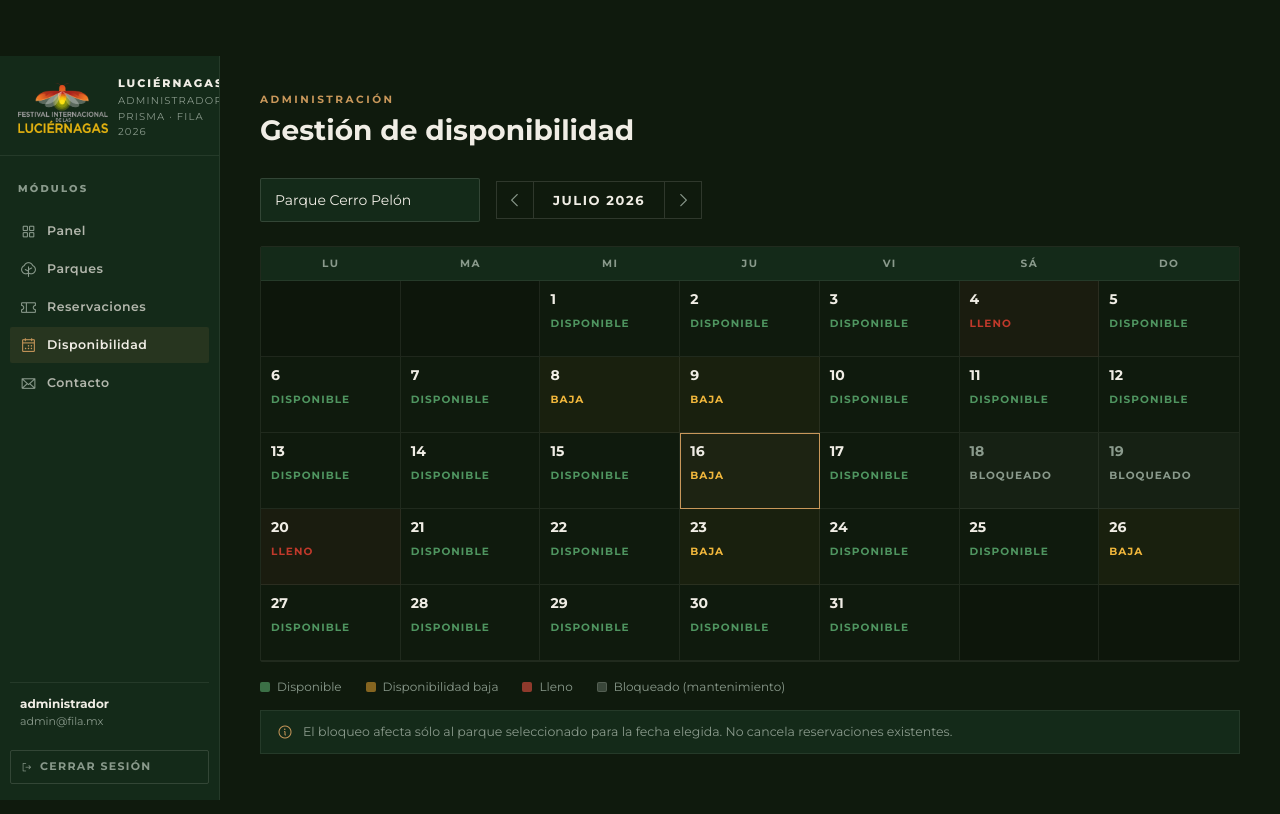
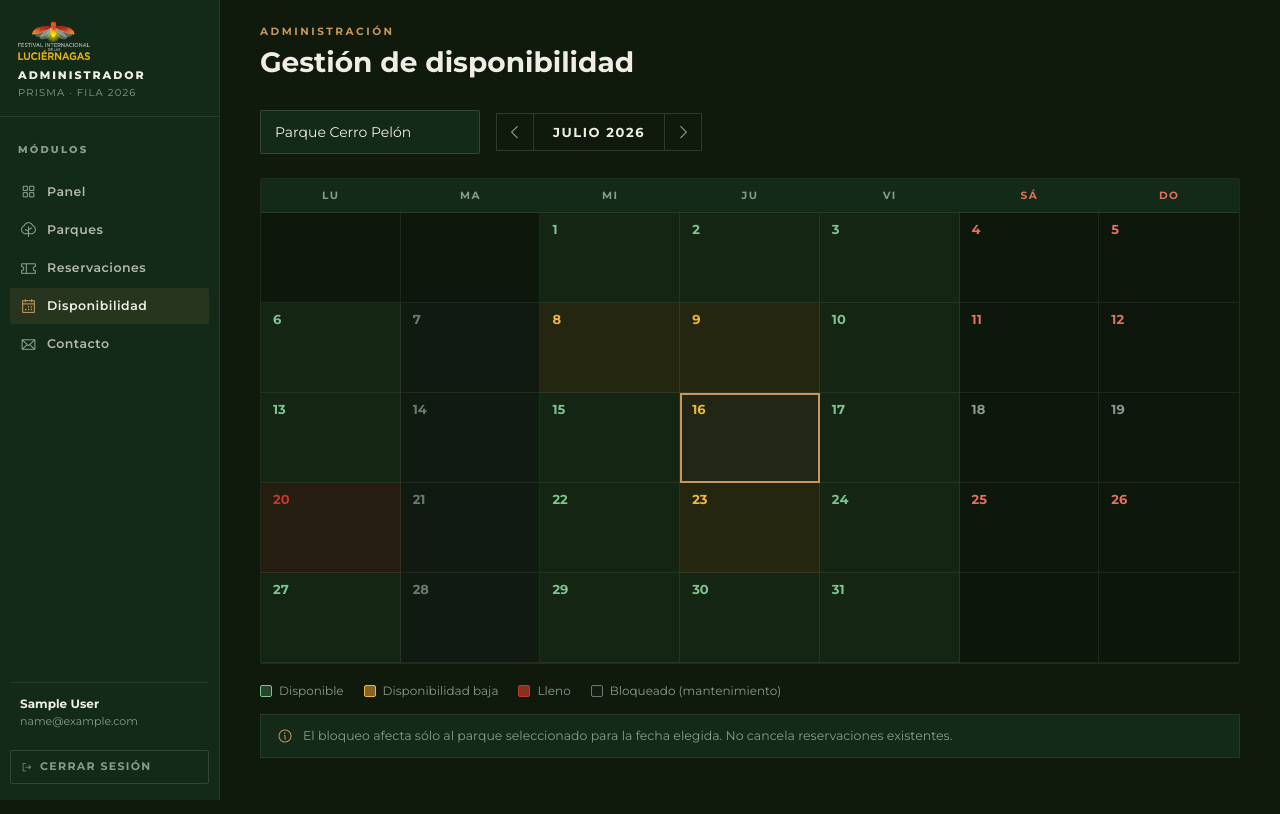
Before and after one commit to YamilSalazar/Prisma, a Django app: page /fila-admin/disponibilidad/ in a window 1280 px wide. Run offline with Django 5.2, Linux system fonts and the light colour scheme; the visitor is signed in with stand-in values (Sample User, id 1).

Commit message:
Cambios admin

```diff
--- a/apps/core/static/core/css/admin.css
+++ b/apps/core/static/core/css/admin.css
@@ -12,7 +12,6 @@
       --line-strong: rgba(240, 237, 229, 0.14);
       /* admin extras */
       --sidebar-w: 220px;
-      --topbar-h:  56px;
       --green:  #396E45;
       --red:    #C0392B;
       --amber:  #F1B73C;
@@ -35,21 +34,21 @@
     input, select, textarea { outline: 0; }
 
     /* ── Screen wrapper ──────────────────────────────────────── */
-    .screen { display: none; padding-top: var(--topbar-h); min-height: 100vh; }
+    .screen { display: none; min-height: 100vh; }
     .screen.is-active { display: block; }
 
     /* ── Admin shell ─────────────────────────────────────────── */
     .admin-shell {
       display: grid;
       grid-template-columns: var(--sidebar-w) 1fr;
-      min-height: calc(100vh - var(--topbar-h));
+      min-height: 100vh;
     }
 
     /* ── Sidebar ─────────────────────────────────────────────── */
     .sidebar {
       position: sticky;
-      top: var(--topbar-h);
-      height: calc(100vh - var(--topbar-h));
+      top: 0;
+      height: 100vh;
       display: flex;
       flex-direction: column;
       background: var(--deep-2);
@@ -60,8 +59,9 @@
 
     .sidebar__brand {
       display: flex;
-      align-items: center;
-      gap: 10px;
+      flex-direction: column;
+      align-items: flex-start;
+      gap: 8px;
       padding: 20px 18px 16px;
       border-bottom: 1px solid var(--line);
       margin-bottom: 16px;
@@ -185,7 +185,7 @@
 
     /* ── Admin main content ──────────────────────────────────── */
     .admin-main {
-      padding: 36px 40px 56px;
+      padding: 24px 40px 56px;
       min-width: 0;
     }
 
@@ -815,37 +815,40 @@
     }
 
     .cal-cell {
-      padding: 8px 10px;
-      min-height: 76px;
+      padding: 10px 12px;
+      min-height: 90px;
       border-right: 1px solid var(--line);
       border-bottom: 1px solid var(--line);
       cursor: pointer;
-      transition: background .1s;
+      transition: background .12s;
       position: relative;
     }
 
     .cal-cell:nth-child(7n) { border-right: 0; }
 
-    .cal-cell:hover { background: rgba(240,237,229,.03); }
+    .cal-cell:hover { background: rgba(240,237,229,.04); }
 
-    .cal-cell--empty { cursor: default; background: rgba(10,16,8,.3); }
+    .cal-cell--empty { cursor: default; background: rgba(10,16,8,.25); }
+
+    /* Sábado y domingo: fondo levemente más oscuro */
+    .cal-cell:nth-child(7n+6),
+    .cal-cell:nth-child(7n) { background: rgba(10,16,8,.18); }
+    .cal-cell--empty:nth-child(7n+6),
+    .cal-cell--empty:nth-child(7n) { background: rgba(10,16,8,.30); }
 
     .cal-cell__date {
-      font-size: 14px;
+      font-size: 13px;
       font-weight: 700;
-      margin-bottom: 6px;
+      color: var(--cream);
+      line-height: 1;
     }
 
-    .cal-cell__status {
-      font-size: 10.5px;
-      font-weight: 700;
-      letter-spacing: .1em;
-      text-transform: uppercase;
-    }
+    /* Ocultar texto de estado — el color de fondo es suficiente */
+    .cal-cell__status { display: none; }
 
     .cal-cell__edit {
       position: absolute;
-      top: 6px; right: 8px;
+      bottom: 8px; right: 10px;
       color: var(--muted);
       font-size: 13px;
       opacity: 0;
@@ -854,31 +857,31 @@
 
     .cal-cell:hover .cal-cell__edit { opacity: 1; }
 
-    .cal-cell--available { background: transparent; }
-    .cal-cell--available .cal-cell__status { color: #4f9560; }
+    /* Colores de estado — fondo y número del mismo tono */
+    .cal-cell--available { background: rgba(47,90,55,.18); }
+    .cal-cell--available .cal-cell__date { color: #7ec490; }
 
-    .cal-cell--low { background: rgba(184,134,42,.06); }
-    .cal-cell--low .cal-cell__status { color: var(--amber); }
+    .cal-cell--low { background: rgba(184,134,42,.12); }
+    .cal-cell--low .cal-cell__date { color: #f1b73c; }
 
-    .cal-cell--full { background: rgba(198,72,58,.06); }
-    .cal-cell--full .cal-cell__status { color: var(--red); }
+    .cal-cell--full { background: rgba(192,57,43,.12); }
+    .cal-cell--full .cal-cell__date { color: #c0392b; }
 
-    .cal-cell--blocked { background: rgba(138,154,140,.06); }
-    .cal-cell--blocked .cal-cell__date { color: var(--muted); }
-    .cal-cell--blocked .cal-cell__status { color: var(--muted); }
+    .cal-cell--blocked { background: rgba(20,28,20,.55); }
+    .cal-cell--blocked .cal-cell__date { color: #6a7a6c; }
 
     .cal-cell--selected {
-      background: rgba(200,151,90,.08) !important;
-      border-color: rgba(200,151,90,.3) !important;
-      outline: 1px solid var(--gold);
-      outline-offset: -1px;
+      background: rgba(200,151,90,.10) !important;
+      outline: 2px solid var(--gold);
+      outline-offset: -2px;
     }
 
     .cal-legend {
       display: flex;
-      gap: 24px;
-      margin-top: 16px;
+      gap: 20px;
+      margin-top: 18px;
       flex-wrap: wrap;
+      align-items: center;
     }
 
     .cal-legend span {
@@ -890,14 +893,23 @@
     }
 
     .legend-dot {
-      width: 10px; height: 10px;
+      width: 12px; height: 12px;
       border-radius: 2px;
+      flex-shrink: 0;
     }
 
-    .legend-dot--available { background: rgba(79,149,96,.7); }
-    .legend-dot--low { background: rgba(184,134,42,.7); }
-    .legend-dot--full { background: rgba(198,72,58,.7); }
-    .legend-dot--blocked { background: rgba(138,154,140,.35); border: 1px solid var(--line-strong); }
+    .legend-dot--available { background: rgba(47,90,55,.7); border: 1px solid #7ec490; }
+    .legend-dot--low { background: rgba(184,134,42,.7); border: 1px solid #f1b73c; }
+    .legend-dot--full { background: rgba(192,57,43,.7); border: 1px solid #c0392b; }
+    .legend-dot--blocked { background: rgba(20,28,20,.8); border: 1px solid #6a7a6c; }
+
+    /* Fines de semana: número en naranja/rojo como en la imagen de referencia */
+    .cal-cell--weekend .cal-cell__date { color: #e07060; }
+    .cal-cell--weekend.cal-cell--blocked .cal-cell__date { color: var(--muted); }
+
+    /* Encabezados Sá (6º) y Do (7º) dentro del grid */
+    .cal-day-label:nth-child(6),
+    .cal-day-label:nth-child(7) { color: #e07060; }
 
     .cal-footer-note {
       margin-top: 14px;
@@ -1134,6 +1146,6 @@
     .reservations-count-row strong { color: var(--cream); font-size: 14px; }
 
     .sidebar__brand-logo {
-      width: 90px;
+      width: 72px;
       height: auto;
     }
--- a/apps/core/templates/core/admin/partials/_admin-scripts.html
+++ b/apps/core/templates/core/admin/partials/_admin-scripts.html
@@ -5,12 +5,24 @@
 {% endcomment %}
 
 <script>
+  // Mapa de nombre de sección → índice del botón en el sidebar (orden del nav)
+  const SECTION_INDEX = { panel: 0, parques: 1, reservaciones: 2, disponibilidad: 3, contacto: 4 };
+
   function showScreen(name) {
+    // 1. Cambiar pantalla visible
     document.querySelectorAll('.screen').forEach(s => s.classList.remove('is-active'));
-    document.querySelectorAll('.dev-switcher button').forEach(b => b.classList.remove('is-active'));
     document.getElementById('screen-' + name).classList.add('is-active');
     const tab = document.getElementById('tab-' + name);
     if (tab) tab.classList.add('is-active');
+
+    // 2. Sincronizar is-active en TODOS los sidebars del DOM
+    document.querySelectorAll('.sidebar').forEach(sidebar => {
+      const links = sidebar.querySelectorAll('.sidebar__link');
+      links.forEach(b => b.classList.remove('is-active'));
+      const idx = SECTION_INDEX[name];
+      if (idx !== undefined && links[idx]) links[idx].classList.add('is-active');
+    });
+
     window.scrollTo(0, 0);
   }
 
@@ -23,16 +35,8 @@
     document.getElementById('modal-disponibilidad').classList.remove('is-open');
   }
 
-  // Close modal on backdrop click
+  // Cerrar modal al click en backdrop
   document.getElementById('modal-disponibilidad').addEventListener('click', function(e) {
     if (e.target === this) closeModal();
   });
-
-  // Sidebar nav sync across all screens
-  document.querySelectorAll('.sidebar__link').forEach(btn => {
-    btn.addEventListener('click', () => {
-      btn.closest('.sidebar').querySelectorAll('.sidebar__link').forEach(b => b.classList.remove('is-active'));
-      btn.classList.add('is-active');
-    });
-  });
 </script>
--- a/apps/core/templates/core/admin/partials/_sidebar.html
+++ b/apps/core/templates/core/admin/partials/_sidebar.html
@@ -14,8 +14,7 @@
       alt="Festival Internacional de las Luciérnagas"
     >
     <div class="sidebar__brand-text">
-      <strong>Luciérnagas</strong>
-      <span>Administrador</span>
+      <strong>Administrador</strong>
       <span>Prisma · FILA 2026</span>
     </div>
   </div>
@@ -39,8 +38,8 @@
   </nav>
   <div class="sidebar__spacer"></div>
   <div class="sidebar__user">
-    <strong>administrador</strong>
-    <span>admin@fila.mx</span>
+    <strong>{{ request.user.get_full_name|default:request.user.username }}</strong>
+    <span>{{ request.user.email }}</span>
   </div>
-  <button class="sidebar__logout"><i class="ph ph-sign-out"></i> Cerrar sesión</button>
+  <a href="{% url 'core:logout' %}" class="sidebar__logout"><i class="ph ph-sign-out"></i> Cerrar sesión</a>
 </aside>
--- a/apps/core/templates/core/admin/screens/_disponibilidad.html
+++ b/apps/core/templates/core/admin/screens/_disponibilidad.html
@@ -37,45 +37,45 @@
         <!-- week 1: starts Wed Jul 1 -->
         <div class="cal-cell cal-cell--empty"></div>
         <div class="cal-cell cal-cell--empty"></div>
-        <div class="cal-cell cal-cell--available" onclick="openModal('1')"><div class="cal-cell__date">1</div><div class="cal-cell__status">Disponible</div><i class="ph ph-pencil-simple cal-cell__edit"></i></div>
-        <div class="cal-cell cal-cell--available" onclick="openModal('2')"><div class="cal-cell__date">2</div><div class="cal-cell__status">Disponible</div><i class="ph ph-pencil-simple cal-cell__edit"></i></div>
-        <div class="cal-cell cal-cell--available" onclick="openModal('3')"><div class="cal-cell__date">3</div><div class="cal-cell__status">Disponible</div><i class="ph ph-pencil-simple cal-cell__edit"></i></div>
-        <div class="cal-cell cal-cell--full" onclick="openModal('4')"><div class="cal-cell__date">4</div><div class="cal-cell__status">Lleno</div><i class="ph ph-pencil-simple cal-cell__edit"></i></div>
-        <div class="cal-cell cal-cell--available" onclick="openModal('5')"><div class="cal-cell__date">5</div><div class="cal-cell__status">Disponible</div><i class="ph ph-pencil-simple cal-cell__edit"></i></div>
+        <div class="cal-cell cal-cell--available" onclick="openModal('1')"><div class="cal-cell__date">1</div><i class="ph ph-pencil-simple cal-cell__edit"></i></div>
+        <div class="cal-cell cal-cell--available" onclick="openModal('2')"><div class="cal-cell__date">2</div><i class="ph ph-pencil-simple cal-cell__edit"></i></div>
+        <div class="cal-cell cal-cell--available" onclick="openModal('3')"><div class="cal-cell__date">3</div><i class="ph ph-pencil-simple cal-cell__edit"></i></div>
+        <div class="cal-cell cal-cell--weekend cal-cell--full" onclick="openModal('4')"><div class="cal-cell__date">4</div><i class="ph ph-pencil-simple cal-cell__edit"></i></div>
+        <div class="cal-cell cal-cell--weekend cal-cell--available" onclick="openModal('5')"><div class="cal-cell__date">5</div><i class="ph ph-pencil-simple cal-cell__edit"></i></div>
 
         <!-- week 2 -->
-        <div class="cal-cell cal-cell--available" onclick="openModal('6')"><div class="cal-cell__date">6</div><div class="cal-cell__status">Disponible</div><i class="ph ph-pencil-simple cal-cell__edit"></i></div>
-        <div class="cal-cell cal-cell--available" onclick="openModal('7')"><div class="cal-cell__date">7</div><div class="cal-cell__status">Disponible</div><i class="ph ph-pencil-simple cal-cell__edit"></i></div>
-        <div class="cal-cell cal-cell--low" onclick="openModal('8')"><div class="cal-cell__date">8</div><div class="cal-cell__status">Baja</div><i class="ph ph-pencil-simple cal-cell__edit"></i></div>
-        <div class="cal-cell cal-cell--low" onclick="openModal('9')"><div class="cal-cell__date">9</div><div class="cal-cell__status">Baja</div><i class="ph ph-pencil-simple cal-cell__edit"></i></div>
-        <div class="cal-cell cal-cell--available" onclick="openModal('10')"><div class="cal-cell__date">10</div><div class="cal-cell__status">Disponible</div><i class="ph ph-pencil-simple cal-cell__edit"></i></div>
-        <div class="cal-cell cal-cell--available" onclick="openModal('11')"><div class="cal-cell__date">11</div><div class="cal-cell__status">Disponible</div><i class="ph ph-pencil-simple cal-cell__edit"></i></div>
-        <div class="cal-cell cal-cell--available" onclick="openModal('12')"><div class="cal-cell__date">12</div><div class="cal-cell__status">Disponible</div><i class="ph ph-pencil-simple cal-cell__edit"></i></div>
+        <div class="cal-cell cal-cell--available" onclick="openModal('6')"><div class="cal-cell__date">6</div><i class="ph ph-pencil-simple cal-cell__edit"></i></div>
+        <div class="cal-cell cal-cell--blocked" onclick="openModal('7')"><div class="cal-cell__date">7</div><i class="ph ph-pencil-simple cal-cell__edit"></i></div>
+        <div class="cal-cell cal-cell--low" onclick="openModal('8')"><div class="cal-cell__date">8</div><i class="ph ph-pencil-simple cal-cell__edit"></i></div>
+        <div class="cal-cell cal-cell--low" onclick="openModal('9')"><div class="cal-cell__date">9</div><i class="ph ph-pencil-simple cal-cell__edit"></i></div>
+        <div class="cal-cell cal-cell--available" onclick="openModal('10')"><div class="cal-cell__date">10</div><i class="ph ph-pencil-simple cal-cell__edit"></i></div>
+        <div class="cal-cell cal-cell--weekend cal-cell--available" onclick="openModal('11')"><div class="cal-cell__date">11</div><i class="ph ph-pencil-simple cal-cell__edit"></i></div>
+        <div class="cal-cell cal-cell--weekend cal-cell--available" onclick="openModal('12')"><div class="cal-cell__date">12</div><i class="ph ph-pencil-simple cal-cell__edit"></i></div>
 
         <!-- week 3 -->
-        <div class="cal-cell cal-cell--available" onclick="openModal('13')"><div class="cal-cell__date">13</div><div class="cal-cell__status">Disponible</div><i class="ph ph-pencil-simple cal-cell__edit"></i></div>
-        <div class="cal-cell cal-cell--available" onclick="openModal('14')"><div class="cal-cell__date">14</div><div class="cal-cell__status">Disponible</div><i class="ph ph-pencil-simple cal-cell__edit"></i></div>
-        <div class="cal-cell cal-cell--available" onclick="openModal('15')"><div class="cal-cell__date">15</div><div class="cal-cell__status">Disponible</div><i class="ph ph-pencil-simple cal-cell__edit"></i></div>
-        <div class="cal-cell cal-cell--low cal-cell--selected" onclick="openModal('16')"><div class="cal-cell__date">16</div><div class="cal-cell__status">Baja</div><i class="ph ph-pencil-simple cal-cell__edit"></i></div>
-        <div class="cal-cell cal-cell--available" onclick="openModal('17')"><div class="cal-cell__date">17</div><div class="cal-cell__status">Disponible</div><i class="ph ph-pencil-simple cal-cell__edit"></i></div>
-        <div class="cal-cell cal-cell--blocked" onclick="openModal('18')"><div class="cal-cell__date">18</div><div class="cal-cell__status">Bloqueado</div><i class="ph ph-pencil-simple cal-cell__edit"></i></div>
-        <div class="cal-cell cal-cell--blocked" onclick="openModal('19')"><div class="cal-cell__date">19</div><div class="cal-cell__status">Bloqueado</div><i class="ph ph-pencil-simple cal-cell__edit"></i></div>
+        <div class="cal-cell cal-cell--available" onclick="openModal('13')"><div class="cal-cell__date">13</div><i class="ph ph-pencil-simple cal-cell__edit"></i></div>
+        <div class="cal-cell cal-cell--blocked" onclick="openModal('14')"><div class="cal-cell__date">14</div><i class="ph ph-pencil-simple cal-cell__edit"></i></div>
+        <div class="cal-cell cal-cell--available" onclick="openModal('15')"><div class="cal-cell__date">15</div><i class="ph ph-pencil-simple cal-cell__edit"></i></div>
+        <div class="cal-cell cal-cell--low cal-cell--selected" onclick="openModal('16')"><div class="cal-cell__date">16</div><i class="ph ph-pencil-simple cal-cell__edit"></i></div>
+        <div class="cal-cell cal-cell--available" onclick="openModal('17')"><div class="cal-cell__date">17</div><i class="ph ph-pencil-simple cal-cell__edit"></i></div>
+        <div class="cal-cell cal-cell--weekend cal-cell--blocked" onclick="openModal('18')"><div class="cal-cell__date">18</div><i class="ph ph-pencil-simple cal-cell__edit"></i></div>
+        <div class="cal-cell cal-cell--weekend cal-cell--blocked" onclick="openModal('19')"><div class="cal-cell__date">19</div><i class="ph ph-pencil-simple cal-cell__edit"></i></div>
 
         <!-- week 4 -->
-        <div class="cal-cell cal-cell--full" onclick="openModal('20')"><div class="cal-cell__date">20</div><div class="cal-cell__status">Lleno</div><i class="ph ph-pencil-simple cal-cell__edit"></i></div>
-        <div class="cal-cell cal-cell--available" onclick="openModal('21')"><div class="cal-cell__date">21</div><div class="cal-cell__status">Disponible</div><i class="ph ph-pencil-simple cal-cell__edit"></i></div>
-        <div class="cal-cell cal-cell--available" onclick="openModal('22')"><div class="cal-cell__date">22</div><div class="cal-cell__status">Disponible</div><i class="ph ph-pencil-simple cal-cell__edit"></i></div>
-        <div class="cal-cell cal-cell--low" onclick="openModal('23')"><div class="cal-cell__date">23</div><div class="cal-cell__status">Baja</div><i class="ph ph-pencil-simple cal-cell__edit"></i></div>
-        <div class="cal-cell cal-cell--available" onclick="openModal('24')"><div class="cal-cell__date">24</div><div class="cal-cell__status">Disponible</div><i class="ph ph-pencil-simple cal-cell__edit"></i></div>
-        <div class="cal-cell cal-cell--available" onclick="openModal('25')"><div class="cal-cell__date">25</div><div class="cal-cell__status">Disponible</div><i class="ph ph-pencil-simple cal-cell__edit"></i></div>
-        <div class="cal-cell cal-cell--low" onclick="openModal('26')"><div class="cal-cell__date">26</div><div class="cal-cell__status">Baja</div><i class="ph ph-pencil-simple cal-cell__edit"></i></div>
+        <div class="cal-cell cal-cell--full" onclick="openModal('20')"><div class="cal-cell__date">20</div><i class="ph ph-pencil-simple cal-cell__edit"></i></div>
+        <div class="cal-cell cal-cell--blocked" onclick="openModal('21')"><div class="cal-cell__date">21</div><i class="ph ph-pencil-simple cal-cell__edit"></i></div>
+        <div class="cal-cell cal-cell--available" onclick="openModal('22')"><div class="cal-cell__date">22</div><i class="ph ph-pencil-simple cal-cell__edit"></i></div>
+        <div class="cal-cell cal-cell--low" onclick="openModal('23')"><div class="cal-cell__date">23</div><i class="ph ph-pencil-simple cal-cell__edit"></i></div>
+        <div class="cal-cell cal-cell--available" onclick="openModal('24')"><div class="cal-cell__date">24</div><i class="ph ph-pencil-simple cal-cell__edit"></i></div>
+        <div class="cal-cell cal-cell--weekend cal-cell--available" onclick="openModal('25')"><div class="cal-cell__date">25</div><i class="ph ph-pencil-simple cal-cell__edit"></i></div>
+        <div class="cal-cell cal-cell--weekend cal-cell--low" onclick="openModal('26')"><div class="cal-cell__date">26</div><i class="ph ph-pencil-simple cal-cell__edit"></i></div>
 
         <!-- week 5 -->
-        <div class="cal-cell cal-cell--available" onclick="openModal('27')"><div class="cal-cell__date">27</div><div class="cal-cell__status">Disponible</div><i class="ph ph-pencil-simple cal-cell__edit"></i></div>
-        <div class="cal-cell cal-cell--available" onclick="openModal('28')"><div class="cal-cell__date">28</div><div class="cal-cell__status">Disponible</div><i class="ph ph-pencil-simple cal-cell__edit"></i></div>
-        <div class="cal-cell cal-cell--available" onclick="openModal('29')"><div class="cal-cell__date">29</div><div class="cal-cell__status">Disponible</div><i class="ph ph-pencil-simple cal-cell__edit"></i></div>
-        <div class="cal-cell cal-cell--available" onclick="openModal('30')"><div class="cal-cell__date">30</div><div class="cal-cell__status">Disponible</div><i class="ph ph-pencil-simple cal-cell__edit"></i></div>
-        <div class="cal-cell cal-cell--available" onclick="openModal('31')"><div class="cal-cell__date">31</div><div class="cal-cell__status">Disponible</div><i class="ph ph-pencil-simple cal-cell__edit"></i></div>
+        <div class="cal-cell cal-cell--available" onclick="openModal('27')"><div class="cal-cell__date">27</div><i class="ph ph-pencil-simple cal-cell__edit"></i></div>
+        <div class="cal-cell cal-cell--blocked" onclick="openModal('28')"><div class="cal-cell__date">28</div><i class="ph ph-pencil-simple cal-cell__edit"></i></div>
+        <div class="cal-cell cal-cell--available" onclick="openModal('29')"><div class="cal-cell__date">29</div><i class="ph ph-pencil-simple cal-cell__edit"></i></div>
+        <div class="cal-cell cal-cell--available" onclick="openModal('30')"><div class="cal-cell__date">30</div><i class="ph ph-pencil-simple cal-cell__edit"></i></div>
+        <div class="cal-cell cal-cell--available" onclick="openModal('31')"><div class="cal-cell__date">31</div><i class="ph ph-pencil-simple cal-cell__edit"></i></div>
         <div class="cal-cell cal-cell--empty"></div>
         <div class="cal-cell cal-cell--empty"></div>
       </div>
```
Also changed, not shown: apps/core/templates/core/admin/files/README.md (deleted).
